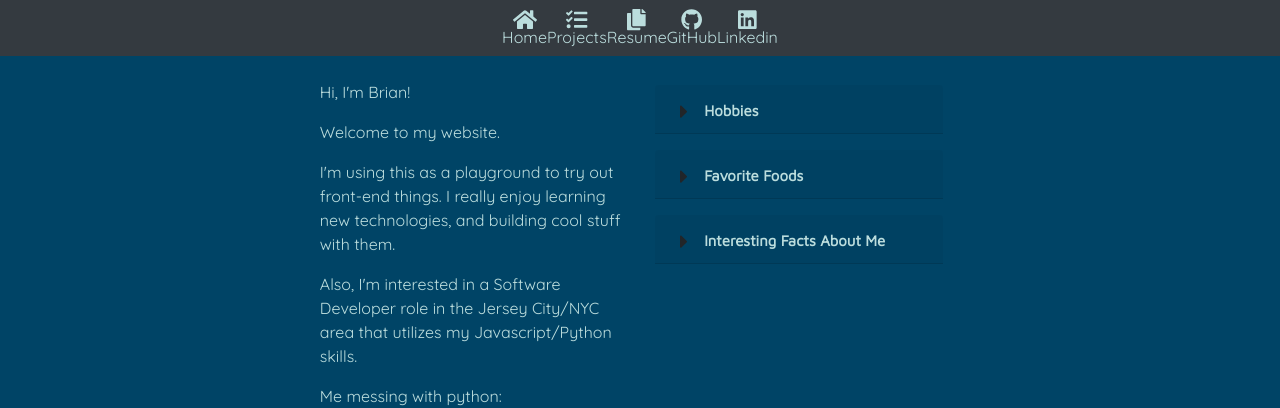
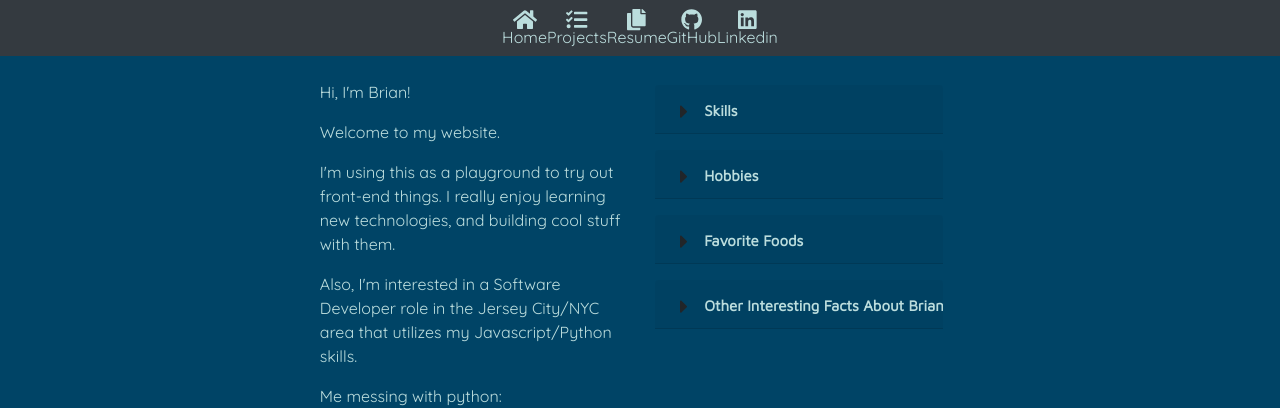
Before and after one commit to grogsy/home, a React (Create React App) app: page / in a window 1280 px wide. Shown: the top 408 px of the page. Built offline with nearby package versions, Linux system fonts and the light colour scheme; the HTML template or start-up script is replaced by a standard one.

Commit message:
add some datas

```diff
--- a/src/components/data.js
+++ b/src/components/data.js
@@ -1,23 +1,44 @@
 const data = {
   lists: [
+    { name: "Skills", content: ["JavaScript", "Python", "React", "HTML/CSS"] },
     {
       name: "Hobbies",
-      content: ["Programming", "Food"]
+      content: [
+        "Programming",
+        "Food",
+        "Gaming",
+        "Ping Pong",
+        "Tennis",
+        "Going to the beach"
+      ]
     },
     {
       name: "Favorite Foods",
-      content: ["Curry", "Pork Belly", "Taco Surpreme", "BBQ"]
+      content: ["Curry", "Pork Belly", "Taco Supreme", "BBQ", "Not Eggs"]
     },
     {
-      name: "Interesting Facts About Me",
+      name: "Other Interesting Facts About Brian",
       content: [
-        "I sleep in weird positions",
-        "I love to drive(sometimes)",
-        "Pretty bad with names"
+        "Sleeps in weird positions",
+        "Loves to drive(sometimes)",
+        "Pretty bad with names",
+        "RAM weeps at the number of his active FireFox and VS Code instances at any given moment",
+        "Believes he doesn't have enough screen monitors"
       ]
     }
   ],
   projects: [
+    {
+      name: "This Web Page",
+      images: [
+        "https://i.imgur.com/v3a9MOE.png",
+        "https://i.imgur.com/cfUyGb1.png"
+      ],
+      description:
+        "This web page is built in React with some Bootstrap. I actively maintain it sometimes.",
+      deployLink: "https://grogsy.github.io/home/#/",
+      githubLink: "https://github.com/grogsy/home"
+    },
     {
       name: "inGoodCompany",
       images: [
@@ -25,7 +46,7 @@ const data = {
         "https://i.imgur.com/5qlEcEn.png"
       ],
       description:
-        "Social Media Website built with React & GraphQL (The heroku link may take a while to load if the service hasn't been started in a while)",
+        "Social Media Website built with React & GraphQL (The heroku link may take a while to load if the service hasn't been started in a while).",
       deployLink: "https://in-good-company.herokuapp.com",
       githubLink: "https://github.com/Hucklyberry-Hound/ingoodcompany"
     },
@@ -35,16 +56,26 @@ const data = {
         "https://i.imgur.com/Kocq3Gz.jpg",
         "https://i.imgur.com/tTlGP4j.png"
       ],
-      description: "E-commerce Site built using NERD Stack",
+      description:
+        "E-commerce Site built using Node, Express, React, And Sequelize.",
       deployLink: "https://eccentric-elven-arts.herokuapp.com/",
       githubLink: "https://github.com/EccentricElves/GraceShopper"
     },
     {
       name: "pawpals",
       description:
-        "Dog adoption mobile app based on Tinders matching mechanism. Built using React Native and Firebase",
+        "Dog adoption mobile app based on Tinders swiping interface. Built using React Native and Firebase.",
       images: ["https://i.imgur.com/I5rTyTy.png"],
       githubLink: "https://github.com/grogsy/pawpals"
+    },
+    {
+      name: "ogpp -- Old Games & Player Profiles",
+      description:
+        "A op.gg clone built in Python & Flask. op.gg is an online player & game database where users can gain insight from analyzing past stats & performances of other players",
+      images: [
+        "https://raw.githubusercontent.com/grogsy/ogpp/master/imgs/site_demo.png"
+      ],
+      githubLink: "https://github.com/grogsy/ogpp"
     }
   ]
 };
```
